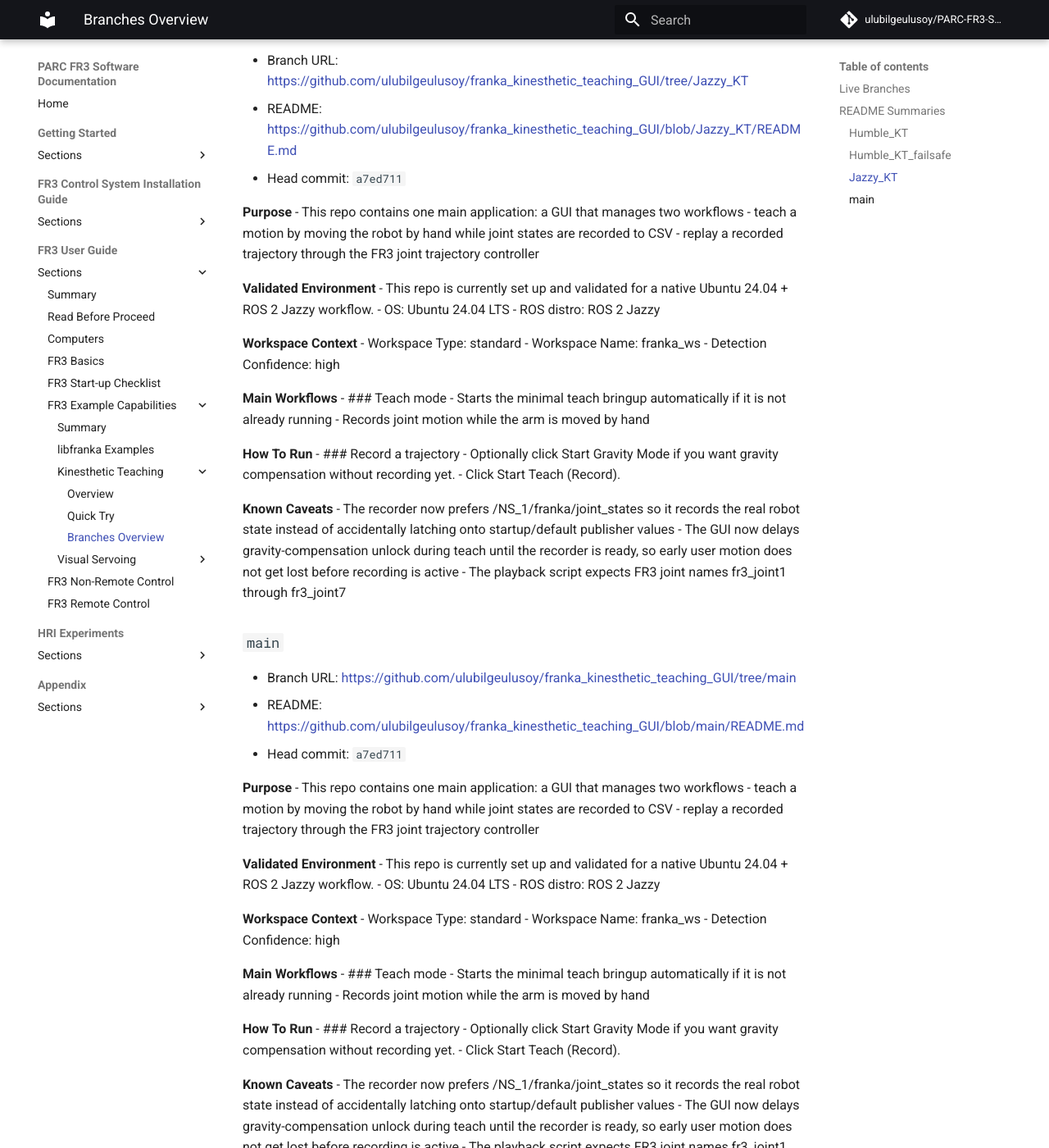
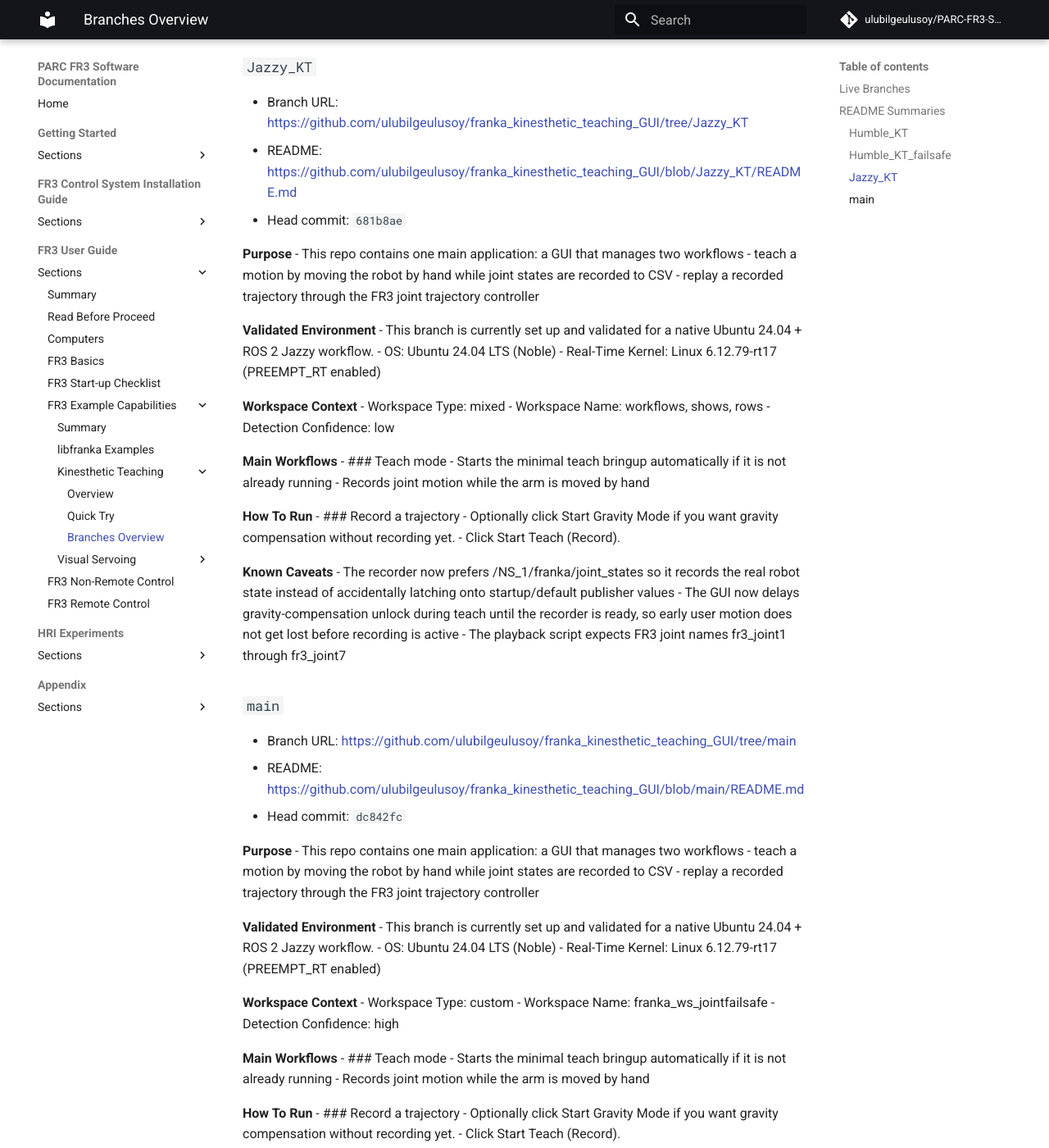
Before and after one commit to ulubilgeulusoy/PARC-FR3-Software-Docs, an MkDocs documentation site: the page built from docs/user-guide/fr3-example-capabilities/kinesthetic-teaching/branches-overview.md, in a window 1280 px wide and 1400 px high, scrolled down 2149 px. Shown: the whole window at 82% size. Built offline with MkDocs 1.6.1 and Material for MkDocs 9.7.7, drawn with Linux system fonts in a browser that asks for light colours; comment, search, counter and statistics services are not loaded; some of the changed text lies outside the part shown.

Commit message:
docs: refresh branch overviews

```diff
--- a/docs/user-guide/fr3-example-capabilities/kinesthetic-teaching/branches-overview.md
+++ b/docs/user-guide/fr3-example-capabilities/kinesthetic-teaching/branches-overview.md
@@ -3,14 +3,14 @@
 This page is auto-generated from the live GitHub branch list:
 <https://github.com/ulubilgeulusoy/franka_kinesthetic_teaching_GUI/branches>
 
-Last updated: 2026-05-21 20:34 UTC
+Last updated: 2026-05-25 15:46 UTC
 
 ## Live Branches
 
-- `Humble_KT` -> `cb958d2`
-- `Humble_KT_failsafe` -> `75f8f70`
-- `Jazzy_KT` -> `a7ed711`
-- `main` -> `a7ed711`
+- `Humble_KT` -> `8b5bb0b`
+- `Humble_KT_failsafe` -> `5f87376`
+- `Jazzy_KT` -> `681b8ae`
+- `main` -> `dc842fc`
 
 ## README Summaries
 
@@ -26,9 +26,9 @@ Last updated: 2026-05-21 20:34 UTC
 - replay a recorded trajectory through the FR3 joint trajectory controller
 
 **Validated Environment**
-- This branch is currently set up and maintained for a native Ubuntu 22.04 + ROS 2 Humble workflow.
-- OS: Ubuntu 22.04 LTS
-- ROS distro: ROS 2 Humble
+- This branch is currently set up and validated for a native Ubuntu 22.04.5 + ROS 2 Humble workflow.
+- OS: Ubuntu 22.04.5 LTS
+- Real-Time Kernel: Linux 6.9.0-rt5 (PREEMPT_RT enabled)
 
 **Workspace Context**
 - Workspace Type: mixed
@@ -63,9 +63,9 @@ Last updated: 2026-05-21 20:34 UTC
 - replay a recorded trajectory through the FR3 joint trajectory controller
 
 **Validated Environment**
-- This branch is currently set up and maintained for a native Ubuntu 22.04 + ROS 2 Humble workflow.
-- OS: Ubuntu 22.04 LTS
-- ROS distro: ROS 2 Humble
+- This branch is currently set up and validated for a native Ubuntu 22.04.5 + ROS 2 Humble workflow.
+- OS: Ubuntu 22.04.5 LTS
+- Real-Time Kernel: Linux 6.9.0-rt5 (PREEMPT_RT enabled)
 
 **Workspace Context**
 - Workspace Type: custom
@@ -92,7 +92,7 @@ Last updated: 2026-05-21 20:34 UTC
 
 - Branch URL: <https://github.com/ulubilgeulusoy/franka_kinesthetic_teaching_GUI/tree/Jazzy_KT>
 - README: <https://github.com/ulubilgeulusoy/franka_kinesthetic_teaching_GUI/blob/Jazzy_KT/README.md>
-- Head commit: `a7ed711`
+- Head commit: `681b8ae`
 
 **Purpose**
 - This repo contains one main application: a GUI that manages two workflows
@@ -100,14 +100,14 @@ Last updated: 2026-05-21 20:34 UTC
 - replay a recorded trajectory through the FR3 joint trajectory controller
 
 **Validated Environment**
-- This repo is currently set up and validated for a native Ubuntu 24.04 + ROS 2 Jazzy workflow.
-- OS: Ubuntu 24.04 LTS
-- ROS distro: ROS 2 Jazzy
+- This branch is currently set up and validated for a native Ubuntu 24.04 + ROS 2 Jazzy workflow.
+- OS: Ubuntu 24.04 LTS (Noble)
+- Real-Time Kernel: Linux 6.12.79-rt17 (PREEMPT_RT enabled)
 
 **Workspace Context**
-- Workspace Type: standard
-- Workspace Name: franka_ws
-- Detection Confidence: high
+- Workspace Type: mixed
+- Workspace Name: workflows, shows, rows
+- Detection Confidence: low
 
 **Main Workflows**
 - ### Teach mode
@@ -129,7 +129,7 @@ Last updated: 2026-05-21 20:34 UTC
 
 - Branch URL: <https://github.com/ulubilgeulusoy/franka_kinesthetic_teaching_GUI/tree/main>
 - README: <https://github.com/ulubilgeulusoy/franka_kinesthetic_teaching_GUI/blob/main/README.md>
-- Head commit: `a7ed711`
+- Head commit: `dc842fc`
 
 **Purpose**
 - This repo contains one main application: a GUI that manages two workflows
@@ -137,13 +137,13 @@ Last updated: 2026-05-21 20:34 UTC
 - replay a recorded trajectory through the FR3 joint trajectory controller
 
 **Validated Environment**
-- This repo is currently set up and validated for a native Ubuntu 24.04 + ROS 2 Jazzy workflow.
-- OS: Ubuntu 24.04 LTS
-- ROS distro: ROS 2 Jazzy
+- This branch is currently set up and validated for a native Ubuntu 24.04 + ROS 2 Jazzy workflow.
+- OS: Ubuntu 24.04 LTS (Noble)
+- Real-Time Kernel: Linux 6.12.79-rt17 (PREEMPT_RT enabled)
 
 **Workspace Context**
-- Workspace Type: standard
-- Workspace Name: franka_ws
+- Workspace Type: custom
+- Workspace Name: franka_ws_jointfailsafe
 - Detection Confidence: high
 
 **Main Workflows**
```
Also changed, not shown: other parts of docs/user-guide/fr3-example-capabilities/kinesthetic-teaching/branches-overview.md (+2 -2 lines), docs/user-guide/fr3-example-capabilities/visual-servoing/branches-overview.md (+8 -8 lines).
